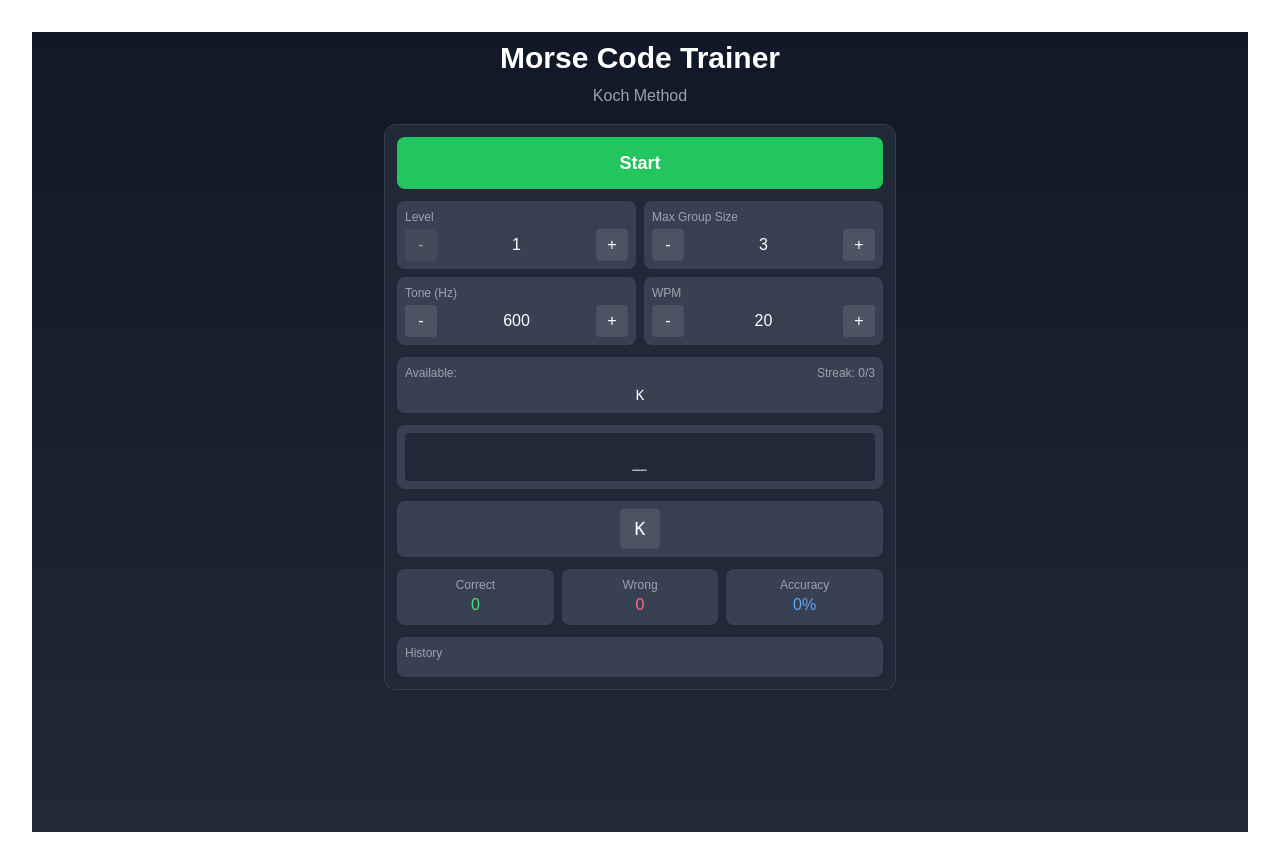
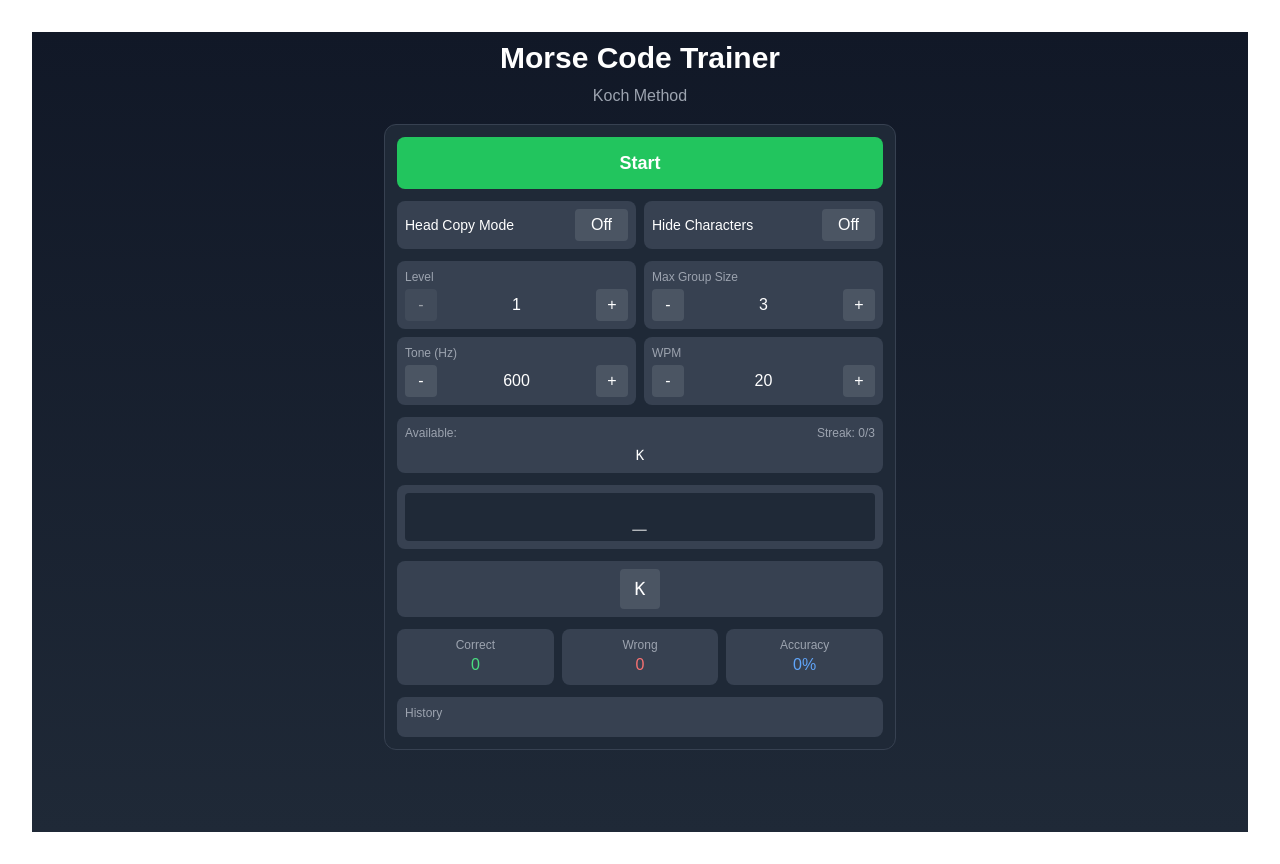
Before and after one commit to f4iey/MorseTrainer, a Next.js app: page / in a window 1280 px wide. Built offline with nearby package versions, Linux system fonts and the light colour scheme.

Commit message:
src/components/MorseUI.jsx: Add HeadCopy and HideCharacters.

```diff
--- a/src/components/MorseSettings.js
+++ b/src/components/MorseSettings.js
@@ -8,7 +8,9 @@ export class MorseSettings {
       wpm: 20,
       frequency: 600,
       groupSize: 3,
-      advanceThreshold: 3
+      advanceThreshold: 3,
+      headCopyMode: false,
+      hideChars: false
     };
   }
 
--- a/src/components/MorseTrainer.jsx
+++ b/src/components/MorseTrainer.jsx
@@ -14,7 +14,9 @@ const MorseTrainer = () => {
       wpm: settings.wpm,
       frequency: settings.frequency,
       groupSize: settings.groupSize,
-      advanceThreshold: settings.advanceThreshold
+      advanceThreshold: settings.advanceThreshold,
+      headCopyMode: settings.headCopyMode,
+      hideChars: settings.hideChars
     };
   };
 
@@ -24,6 +26,9 @@ const MorseTrainer = () => {
   const [frequency, setFrequency] = useState(savedSettings.frequency);
   const [groupSize, setGroupSize] = useState(savedSettings.groupSize);
   const [advanceThreshold, setAdvanceThreshold] = useState(savedSettings.advanceThreshold);
+  const [headCopyMode, setHeadCopyMode] = useState(savedSettings.headCopyMode);
+  const [hideChars, setHideChars] = useState(savedSettings.hideChars);
+  const [showAnswer, setShowAnswer] = useState(false);
 
   const [currentGroupSize, setCurrentGroupSize] = useState(0);
   const [userInput, setUserInput] = useState('');
@@ -48,16 +53,17 @@ const MorseTrainer = () => {
     };
   }, []);
 
-  // Save settings whenever they change
   useEffect(() => {
     MorseSettings.save({
       currentLevel,
       wpm,
       frequency,
       groupSize,
-      advanceThreshold
+      advanceThreshold,
+      headCopyMode,
+      hideChars
     });
-  }, [currentLevel, wpm, frequency, groupSize, advanceThreshold]);
+  }, [currentLevel, wpm, frequency, groupSize, advanceThreshold, headCopyMode, hideChars]);
 
   useEffect(() => {
     morseAudio.setFrequency(frequency);
@@ -80,6 +86,7 @@ const MorseTrainer = () => {
       setCurrentGroup(newGroup);
       setCurrentGroupSize(newGroup.length);
       setUserInput('');
+      setShowAnswer(false);
       setIsPlaying(true);
       morseAudio.start();
       morseAudio.playSequence(newGroup, wpm);
@@ -159,7 +166,8 @@ const MorseTrainer = () => {
     }
   }, [
     isPlaying, userInput, currentGroup, consecutiveCorrect, advanceThreshold,
-    currentLevel, startNewGroup, showNotification, notification, updatePerformanceData
+    currentLevel, startNewGroup, showNotification, notification, updatePerformanceData,
+    headCopyMode, showAnswer
   ]);
 
   const handleKeyPress = useCallback((e) => {
@@ -169,7 +177,7 @@ const MorseTrainer = () => {
     if (logicRef.current.KOCH_SEQUENCE.includes(key)) {
       handleCharacterInput(key);
     }
-  }, [isPlaying, handleCharacterInput, notification]);
+  }, [isPlaying, handleCharacterInput, notification, headCopyMode, showAnswer]);
 
   useEffect(() => {
     window.addEventListener('keypress', handleKeyPress);
@@ -187,6 +195,7 @@ const MorseTrainer = () => {
       setConsecutiveCorrect(0);
       setCurrentGroupSize(0);
       setPerformanceData([]);
+      setShowAnswer(false);
     } else {
       startNewGroup(currentLevel);
     }
@@ -233,6 +242,24 @@ const MorseTrainer = () => {
     }
   };
 
+  const handleHeadCopyMode = () => {
+    setHeadCopyMode(!headCopyMode);
+    if (isPlaying) {
+      morseAudio.stop();
+      startNewGroup(currentLevel, 500);
+    }
+  };
+
+  const handleHideChars = () => {
+    setHideChars(!hideChars);
+  };
+
+  const handleShowAnswer = () => {
+    if (headCopyMode && isPlaying) {
+      setShowAnswer(true);
+    }
+  };
+
   return (
     <MorseUI
       isPlaying={isPlaying}
@@ -257,6 +284,13 @@ const MorseTrainer = () => {
       notification={notification}
       onCharacterInput={handleCharacterInput}
       performanceData={performanceData}
+      headCopyMode={headCopyMode}
+      onHeadCopyMode={handleHeadCopyMode}
+      hideChars={hideChars}
+      onHideChars={handleHideChars}
+      showAnswer={showAnswer}
+      onShowAnswer={handleShowAnswer}
+      currentGroup={headCopyMode && !showAnswer ? '' : currentGroup}
     />
   );
 };
--- a/src/components/MorseUI.jsx
+++ b/src/components/MorseUI.jsx
@@ -24,7 +24,14 @@ const MorseUI = ({
   maxLevel,
   notification,
   onCharacterInput,
-  performanceData
+  performanceData,
+  headCopyMode,
+  onHeadCopyMode,
+  hideChars,
+  onHideChars,
+  showAnswer,
+  onShowAnswer,
+  currentGroup
 }) => {
   const CustomTooltip = ({ active, payload }) => {
     if (active && payload && payload.length) {
@@ -43,7 +50,6 @@ const MorseUI = ({
 
   return (
     <div className="min-h-screen bg-gradient-to-b from-gray-900 to-gray-800 text-white p-2">
-      {/* Notification */}
       {notification && (
         <div className="fixed top-2 left-2 right-2 bg-blue-500 text-white px-4 py-2 rounded-lg shadow-lg z-50 text-center">
           <div className="text-sm sm:text-base font-semibold">{notification}</div>
@@ -51,7 +57,6 @@ const MorseUI = ({
       )}
 
       <div className="max-w-lg mx-auto">
-        {/* Header */}
         <div className="text-center mb-4">
           <h1 className="text-2xl sm:text-3xl font-bold mb-2">
             Morse Code Trainer
@@ -59,10 +64,7 @@ const MorseUI = ({
           <p className="text-gray-400 text-sm sm:text-base">Koch Method</p>
         </div>
 
-        {/* Main content */}
         <div className="bg-gray-800 rounded-xl p-3 space-y-3 border border-gray-700">
-
-          {/* Play/Stop Button */}
           <button
             onClick={onTogglePlay}
             className={`w-full py-3 rounded-lg font-semibold text-lg transition-colors ${
@@ -72,9 +74,44 @@ const MorseUI = ({
             {isPlaying ? 'Stop' : 'Start'}
           </button>
 
-          {/* Controls Grid */}
+          {/* Mode Controls */}
           <div className="grid grid-cols-2 gap-2">
-            {/* Level */}
+            <div className="flex justify-between items-center bg-gray-700 p-2 rounded-lg">
+              <span className="text-sm">Head Copy Mode</span>
+              <button
+                onClick={onHeadCopyMode}
+                className={`px-4 py-1 rounded ${
+                  headCopyMode ? 'bg-blue-500' : 'bg-gray-600'
+                }`}
+              >
+                {headCopyMode ? 'On' : 'Off'}
+              </button>
+            </div>
+
+            <div className="flex justify-between items-center bg-gray-700 p-2 rounded-lg">
+              <span className="text-sm">Hide Characters</span>
+              <button
+                onClick={onHideChars}
+                className={`px-4 py-1 rounded ${
+                  hideChars ? 'bg-blue-500' : 'bg-gray-600'
+                }`}
+              >
+                {hideChars ? 'On' : 'Off'}
+              </button>
+            </div>
+          </div>
+
+          {/* Head Copy Show Answer Button */}
+          {headCopyMode && isPlaying && !showAnswer && (
+            <button
+              onClick={onShowAnswer}
+              className="w-full py-2 rounded-lg bg-yellow-600 hover:bg-yellow-700"
+            >
+              Show Answer
+            </button>
+          )}
+
+          <div className="grid grid-cols-2 gap-2">
             <div className="bg-gray-700 p-2 rounded-lg">
               <div className="text-xs text-gray-400 mb-1">Level</div>
               <div className="flex items-center gap-2">
@@ -92,7 +129,6 @@ const MorseUI = ({
               </div>
             </div>
 
-            {/* Max Group Size */}
             <div className="bg-gray-700 p-2 rounded-lg">
               <div className="text-xs text-gray-400 mb-1">Max Group Size</div>
               <div className="flex items-center gap-2">
@@ -110,7 +146,6 @@ const MorseUI = ({
               </div>
             </div>
 
-            {/* Frequency */}
             <div className="bg-gray-700 p-2 rounded-lg">
               <div className="text-xs text-gray-400 mb-1">Tone (Hz)</div>
               <div className="flex items-center gap-2">
@@ -128,7 +163,6 @@ const MorseUI = ({
               </div>
             </div>
 
-            {/* WPM */}
             <div className="bg-gray-700 p-2 rounded-lg">
               <div className="text-xs text-gray-400 mb-1">WPM</div>
               <div className="flex items-center gap-2">
@@ -147,7 +181,7 @@ const MorseUI = ({
             </div>
           </div>
 
-          {/* Status */}
+          {!hideChars && (
             <div className="bg-gray-700 p-2 rounded-lg text-sm">
               <div className="flex justify-between items-center">
                 <div className="text-xs text-gray-400">Available:</div>
@@ -155,15 +189,21 @@ const MorseUI = ({
               </div>
               <div className="mt-1 font-mono text-center">{availableChars}</div>
             </div>
+          )}
 
-          {/* Input Display */}
           <div className="bg-gray-700 p-2 rounded-lg">
             <div className="font-mono text-2xl tracking-wider text-center p-2 bg-gray-800 rounded">
-              {userInput.padEnd(currentGroupSize || 1, '_')}
+              {headCopyMode && !showAnswer
+                ? '?'
+                : userInput.padEnd(currentGroupSize || 1, '_')}
             </div>
+            {headCopyMode && showAnswer && currentGroup && (
+              <div className="text-center mt-2 text-yellow-400">
+                Answer: {currentGroup}
+              </div>
+            )}
           </div>
 
-          {/* Virtual Keyboard */}
           <div className="bg-gray-700 p-2 rounded-lg">
             <div className="flex flex-wrap gap-1 justify-center">
               {availableChars.split('').map((char) => (
@@ -179,7 +219,6 @@ const MorseUI = ({
             </div>
           </div>
 
-          {/* Score */}
           <div className="grid grid-cols-3 gap-2">
             <div className="bg-gray-700 p-2 rounded-lg text-center">
               <div className="text-xs text-gray-400">Correct</div>
@@ -199,7 +238,6 @@ const MorseUI = ({
             </div>
           </div>
 
-          {/* History */}
           <div className="bg-gray-700 rounded-lg">
             <div className="text-xs text-gray-400 p-2">History</div>
             <div className="max-h-32 overflow-y-auto px-2 pb-2">
@@ -219,7 +257,6 @@ const MorseUI = ({
             </div>
           </div>
 
-          {/* Performance Graph */}
           {performanceData.length > 0 && (
             <div className="bg-gray-700 p-2 rounded-lg">
               <div className="text-xs text-gray-400 mb-2">Performance Over Time</div>
@@ -256,4 +293,5 @@ const MorseUI = ({
     </div>
   );
 };
+
 export default MorseUI;
```
Lines whose indentation alone changed are shown as unchanged.
